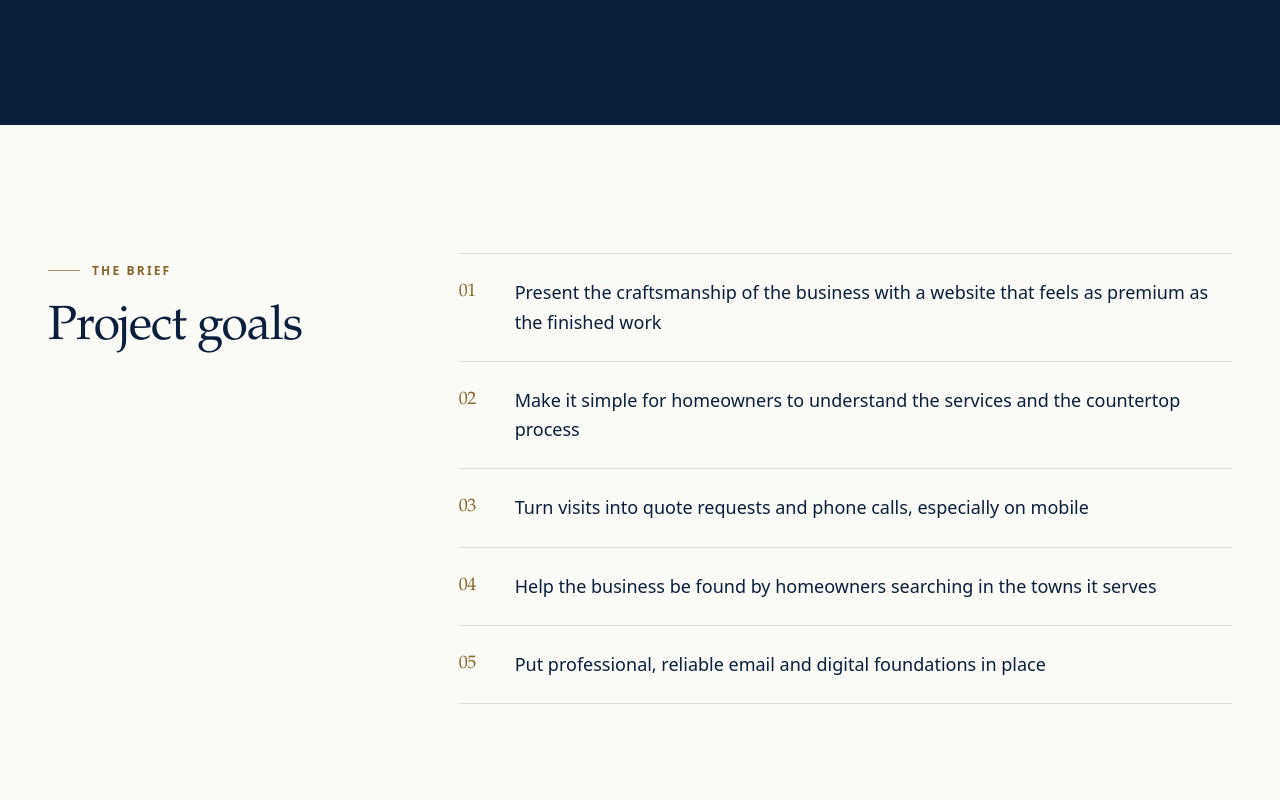
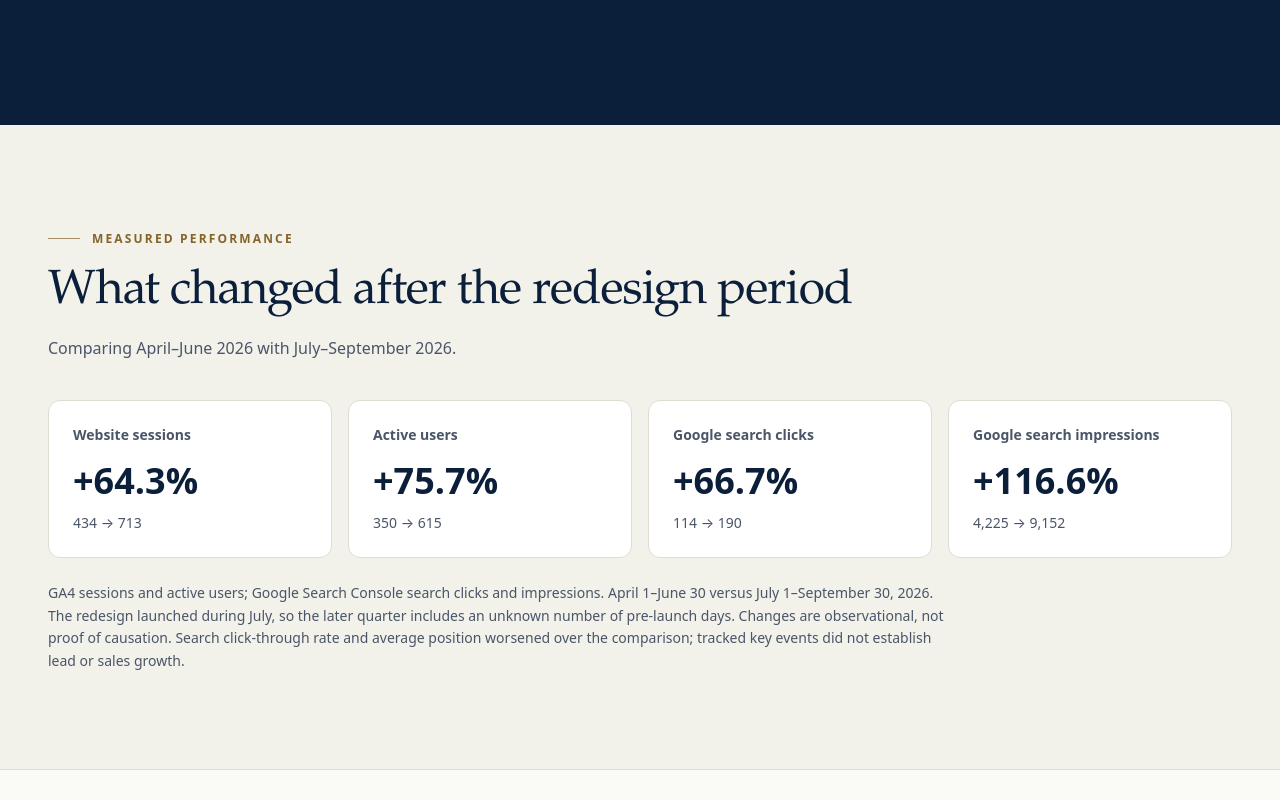
Before and after one commit to andrewserrazina/webhosting, an Astro site: page /work/dc-granite-and-marble in a window 1280 px wide. Shown: the part 1780-2580 px from the top of the page. Built offline with nearby package versions, Linux system fonts and the light colour scheme; Astro itself is replaced by a stand-in of ours; no server answers.

Commit message:
Brand Valebrook Studio and publish verified D&C SEO results

```diff
--- a/src/pages/work/[slug].astro
+++ b/src/pages/work/[slug].astro
@@ -132,6 +132,26 @@ const jsonLd = [
       </div>
     </section>
 
+    {project.results && (
+      <section class="border-b border-line bg-paper-200 py-20 lg:py-24" aria-labelledby="results-title">
+        <div class="container-x">
+          <p class="eyebrow text-gold-ink">Measured performance</p>
+          <h2 id="results-title" class="mt-5 text-4xl font-medium sm:text-5xl">What changed after the redesign period</h2>
+          <p class="mt-5 max-w-3xl text-slate-ink">Comparing April–June 2026 with July–September 2026.</p>
+          <div class="mt-10 grid gap-4 sm:grid-cols-2 lg:grid-cols-4">
+            {project.results.map((metric) => (
+              <div class="rounded-xl border border-line bg-white p-6">
+                <p class="text-sm font-semibold text-slate-ink">{metric.label}</p>
+                <p class="mt-4 text-4xl font-semibold text-navy">{metric.change}</p>
+                <p class="mt-3 text-sm text-slate-ink">{metric.before} → {metric.after}</p>
+              </div>
+            ))}
+          </div>
+          <p class="mt-6 max-w-4xl text-sm leading-relaxed text-slate-ink">{project.resultsNote}</p>
+        </div>
+      </section>
+    )}
+
     <section class="py-24 lg:py-32" aria-labelledby="goals-title">
       <div class="container-x grid gap-12 lg:grid-cols-12">
         <div class="lg:col-span-4">
```
